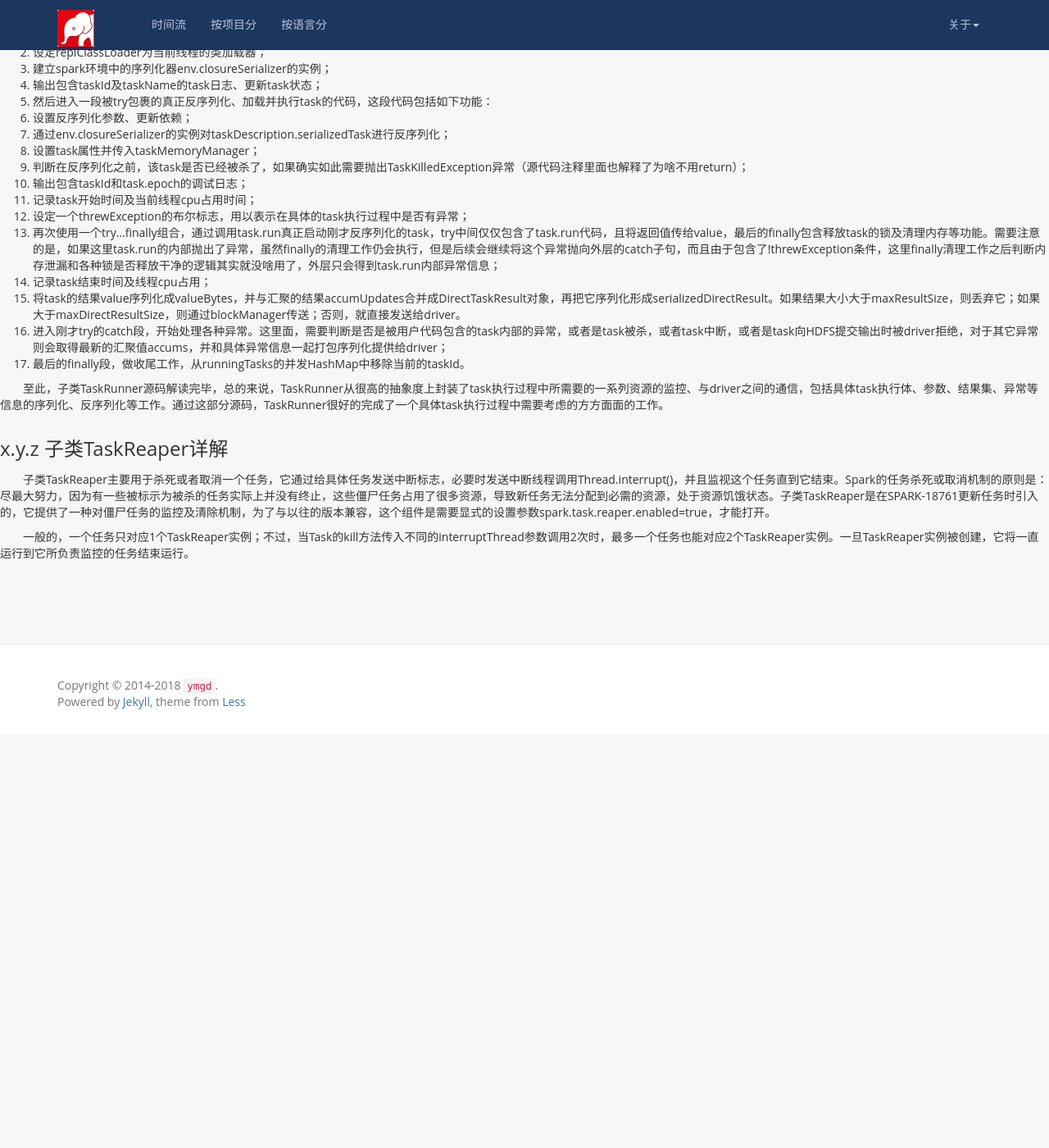
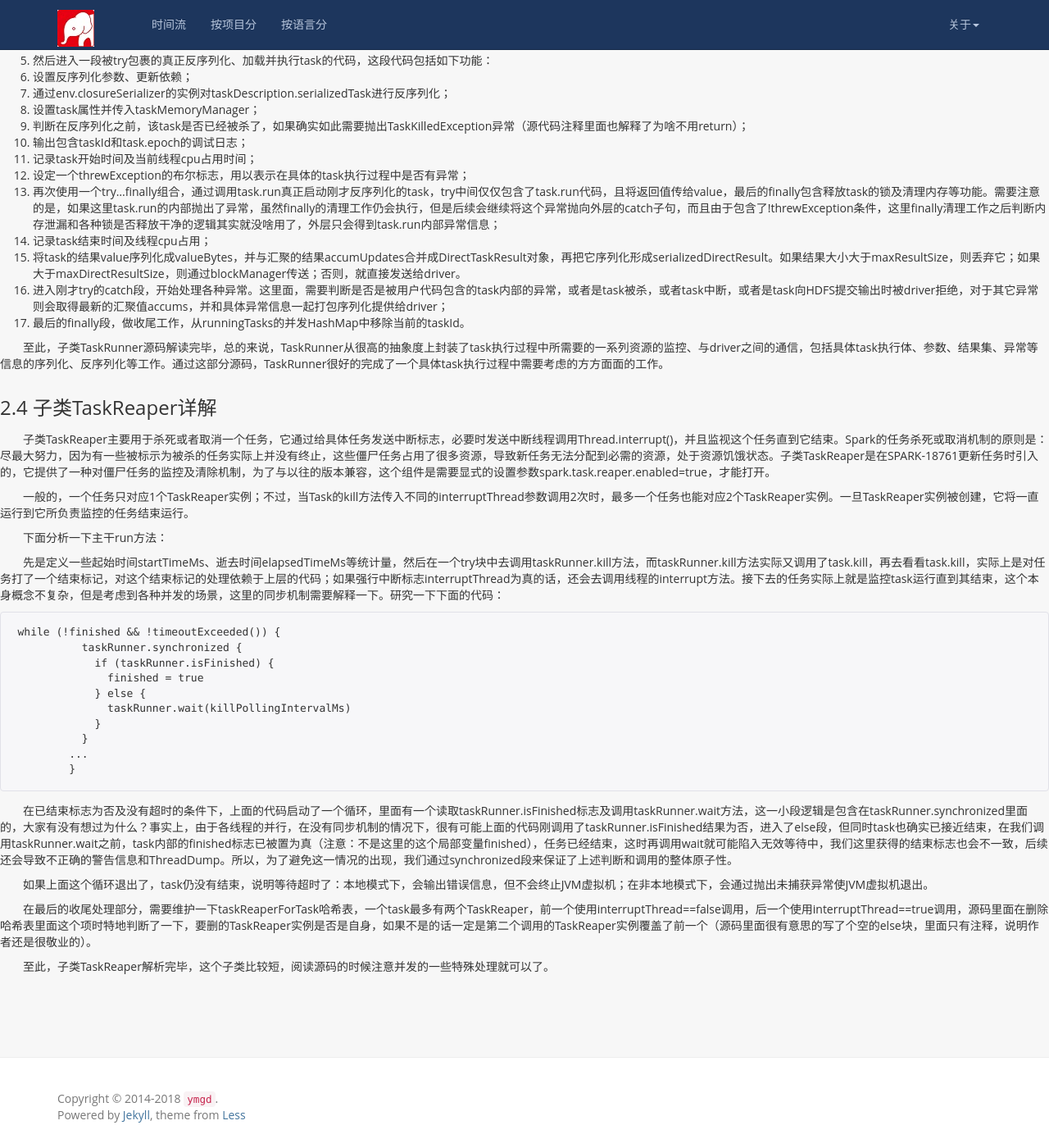
Before and after one commit to ymgd/codereader, a Jekyll site: the page built from bigdata/spark/executor_note.md, in a window 1280 px wide and 1400 px high, scrolled down 4204 px. Shown: the whole window at 82% size. Built offline with Jekyll 4.4.1, drawn with Linux system fonts in a browser that asks for light colours; our own code applies the rules of GitHub Pages for plain Markdown files; before the commit the page ends 5100 px from its top, so only the background shows below that; some of the changed text lies outside the part shown.

Commit message:
finished taskreaper's desc

````diff
--- a/bigdata/spark/executor_note.md
+++ b/bigdata/spark/executor_note.md
@@ -1,10 +1,6 @@
-# 第?章 Executor解析
+# 第2章 Executor解析
 
-&emsp;&emsp;Executor是Spark分布式运行的承载，其会分布在不同的Worker节点上的线程池中运行。本章节尝试通过剖析Executor的源码，以分析实现的细节，帮助读者在实际工作中定位与调试问题。
-
-
-
-## x.y Executor.scala源码综述
+&emsp;&emsp;Executor是Spark分布式运行的承载，其会分布在不同的Worker节点上的线程池中运行。本章节尝试通过剖析Executor的源码Executor.scala，以分析实现的细节，帮助读者在实际工作中定位与调试问题。
 
 &emsp;&emsp;此源码实现了Executor类及其伴生对象。Executor类属于Spark内核中很关键的一个组成部分，是Worker节点中Spark任务运行的承载。通过外围一系列的切分、调度、分解等，形成可运行的Task，由Worker节点上的NM容器启动执行。从此源码整体大的情况来看，Executor包含了TaskReaper和TaskRunner两个子类，还有两个私有的线程池threadPool和taskReaperPool，如下图所示：
 
@@ -14,7 +10,7 @@
 
 &emsp;&emsp;整体来看，这部分代码相对较长，功能较多，实现了Task相关线程的管理，包括相关线程池的建立、Task的启停、心跳信号的处理、通过ThreadMXBean获取到各种线程管理方面的信息、建立任务的各种监测指标、相关Task及其依赖的序列化或反序列化（便于发送到分布式Worker节点上执行）等等。以下尝试对其主要功能进行详细剖析：
 
-### x.y.z  Executor类的初始化
+### 2.1   Executor类的初始化
 &emsp;&emsp;Scala的主构造函数的写法比较简洁，直接写在类定义内部，而不用像Java一样需要一个与类同名的构造函数定义，这点大家在阅读源码时需要注意。可以看到，Executor类内部定义了一系列私有的成员变量，用于记录相应的属性及状态，大部分都是val不可变量，只有个别类似heartbeatFailures的可变量，很好的遵循了Scala函数式代码风格，尽可能的减少了变量带来的副作用（这点初学者可能难于理解，建议参考《Scala函数式编程》一书）。另外，也定义了一些对外的成员函数，还有最主要的TaskReaper和TaskRunner两个子类。由于Scala的类定义和主构造函数一般是写在一起的，所以阅读源码时需要注意理清初始化的逻辑主线。这里摘选了Executor类的初始化部分代码如下（其中有些次要部分使用...省略）：
 
 ```scala
@@ -133,7 +129,7 @@
 
 
 
-### x.y.z   线程池threadPool及taskReaperPool详解
+### 2.2   线程池threadPool及taskReaperPool详解
 &emsp;&emsp;线程池threadPool用于管理具体工作线程，其通过com.google.common.util.concurrent.ThreadFactoryBuilder建立线程工厂，再通过标准的java.util.concurrent并发工具包提供的Executors.newCachedThreadPool建立线程池。详见如下源码：
 
 ```scala
@@ -184,7 +180,7 @@ import org.apache.spark.util._
 ```
 &emsp;&emsp;可以从以上代码的注释看到，为了防止每一次调用killTask都去生成一个独立的TaskReaper，需要一个称为taskReaperForTask的哈希表（哈希key是task id），我们可以根据这个哈希表去跟踪一个已有的TaskReaper是否已经完成了它的功能（杀死或取消Task），而不是去重新再新建一个TaskReaper。另外，考虑到我们需要的同步并不是简单的维护哈希表的内部状态就可以了，而是应该有更多的原子性方面的要求，所以我们没有使用并行哈希表ConcurrentHashMap，而是使用了普通的HashMap，并在访问时通过synchonrized实现同步。
 
-### x.y.z   子类TaskRunner详解
+### 2.3   子类TaskRunner详解
 
 &emsp;&emsp;可以看到，TaskRunner子类实现了Runnable接口，说明这个子类的实例是需要由一个线程来执行的，可以着重关注其中的run方法。源码类定义的前面部分为该子类的初始化，需要注意的是，@volatile注解表示这个变量可以被多个线程同时更新，@GuardedBy("TaskRunner.this")注解表示后面这个变量只有获取了TaskRunner子类当前实例上的锁之后，才能访问。
 
@@ -214,11 +210,36 @@ import org.apache.spark.util._
 
 &emsp;&emsp;至此，子类TaskRunner源码解读完毕，总的来说，TaskRunner从很高的抽象度上封装了task执行过程中所需要的一系列资源的监控、与driver之间的通信，包括具体task执行体、参数、结果集、异常等信息的序列化、反序列化等工作。通过这部分源码，TaskRunner很好的完成了一个具体task执行过程中需要考虑的方方面面的工作。
 
-### x.y.z   子类TaskReaper详解
+### 2.4   子类TaskReaper详解
 
 &emsp;&emsp;子类TaskReaper主要用于杀死或者取消一个任务，它通过给具体任务发送中断标志，必要时发送中断线程调用Thread.interrupt()，并且监视这个任务直到它结束。Spark的任务杀死或取消机制的原则是：尽最大努力，因为有一些被标示为被杀的任务实际上并没有终止，这些僵尸任务占用了很多资源，导致新任务无法分配到必需的资源，处于资源饥饿状态。子类TaskReaper是在SPARK-18761更新任务时引入的，它提供了一种对僵尸任务的监控及清除机制，为了与以往的版本兼容，这个组件是需要显式的设置参数spark.task.reaper.enabled=true，才能打开。
 
 &emsp;&emsp;一般的，一个任务只对应1个TaskReaper实例；不过，当Task的kill方法传入不同的interruptThread参数调用2次时，最多一个任务也能对应2个TaskReaper实例。一旦TaskReaper实例被创建，它将一直运行到它所负责监控的任务结束运行。
+
+&emsp;&emsp;下面分析一下主干run方法：
+
+&emsp;&emsp;先是定义一些起始时间startTimeMs、逝去时间elapsedTimeMs等统计量，然后在一个try块中去调用taskRunner.kill方法，而taskRunner.kill方法实际又调用了task.kill，再去看看task.kill，实际上是对任务打了一个结束标记，对这个结束标记的处理依赖于上层的代码；如果强行中断标志interruptThread为真的话，还会去调用线程的interrupt方法。接下去的任务实际上就是监控task运行直到其结束，这个本身概念不复杂，但是考虑到各种并发的场景，这里的同步机制需要解释一下。研究一下下面的代码：
+
+```scala
+while (!finished && !timeoutExceeded()) {
+          taskRunner.synchronized {
+            if (taskRunner.isFinished) {
+              finished = true
+            } else {
+              taskRunner.wait(killPollingIntervalMs)
+            }
+          }
+        ...
+        }
+```
+
+&emsp;&emsp;在已结束标志为否及没有超时的条件下，上面的代码启动了一个循环，里面有一个读取taskRunner.isFinished标志及调用taskRunner.wait方法，这一小段逻辑是包含在taskRunner.synchronized里面的，大家有没有想过为什么？事实上，由于各线程的并行，在没有同步机制的情况下，很有可能上面的代码刚调用了taskRunner.isFinished结果为否，进入了else段，但同时task也确实已接近结束，在我们调用taskRunner.wait之前，task内部的finished标志已被置为真（注意：不是这里的这个局部变量finished），任务已经结束，这时再调用wait就可能陷入无效等待中，我们这里获得的结束标志也会不一致，后续还会导致不正确的警告信息和ThreadDump。所以，为了避免这一情况的出现，我们通过synchronized段来保证了上述判断和调用的整体原子性。
+
+&emsp;&emsp;如果上面这个循环退出了，task仍没有结束，说明等待超时了：本地模式下，会输出错误信息，但不会终止JVM虚拟机；在非本地模式下，会通过抛出未捕获异常使JVM虚拟机退出。
+
+&emsp;&emsp;在最后的收尾处理部分，需要维护一下taskReaperForTask哈希表，一个task最多有两个TaskReaper，前一个使用interruptThread==false调用，后一个使用interruptThread==true调用，源码里面在删除哈希表里面这个项时特地判断了一下，要删的TaskReaper实例是否是自身，如果不是的话一定是第二个调用的TaskReaper实例覆盖了前一个（源码里面很有意思的写了个空的else块，里面只有注释，说明作者还是很敬业的）。
+
+&emsp;&emsp;至此，子类TaskReaper解析完毕，这个子类比较短，阅读源码的时候注意并发的一些特殊处理就可以了。
 
 
 
````
